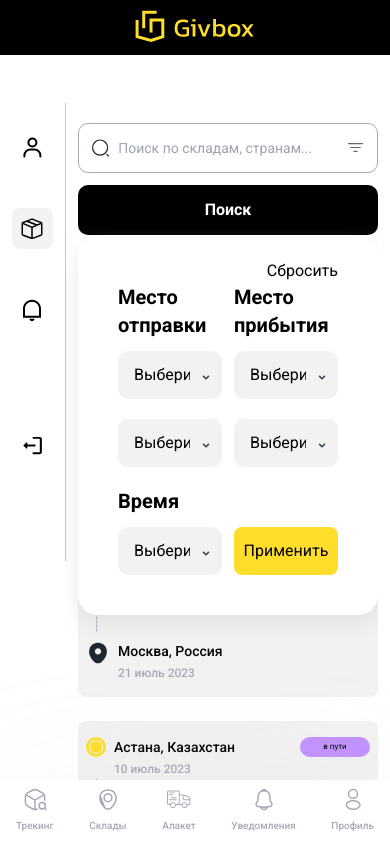
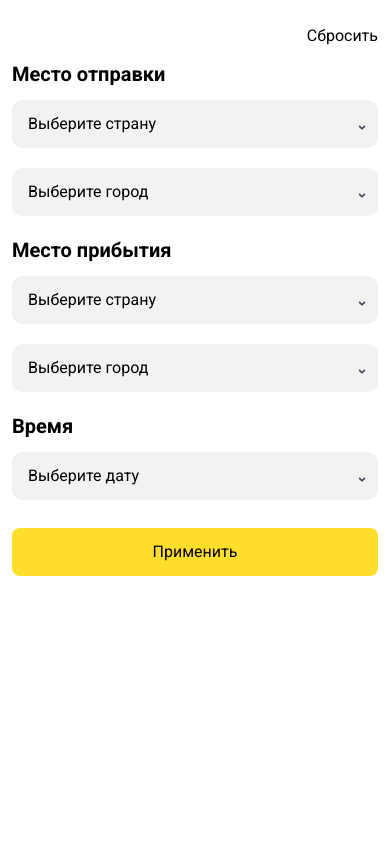
Before and after one commit to LevNiz/front1, a React (Vite) app: page /profile/my-parcels in a window 390 px wide. Both pictures are taken after a click on the element 355 px from the left and 147 px from the top of the page. Shown: the top 844 px of the page. Built offline with nearby package versions, Linux system fonts and the light colour scheme.

Commit message:
Mobile version of Profile parcels

```diff
--- a/src/components/Profile/MyParcels/FilterParcel.jsx
+++ b/src/components/Profile/MyParcels/FilterParcel.jsx
@@ -34,12 +34,19 @@ const FilterParcel = ({ isOpen, onClose }) => {
 
   return (
     <div>
-      <form className='absolute top-0 left-0 bg-white p-10 pt-6 pb-10 z-10 max-w-[890px] rounded-[20px] w-full shadow-[0px_10px_20px_0px_rgba(204,_204,_204,_0.40)]'>
+      <form className='fixed w-full overflow-y-scroll z-[9999] h-screen sm:h-auto sm:absolute top-0 left-0 bg-white px-3 sm:p-6 pb-6 md:p-10 pt-6 max-w-[890px] sm:rounded-[20px] shadow-[0px_10px_20px_0px_rgba(204,_204,_204,_0.40)]'>
         <div className='flex justify-end'>
-          <span className='cursor-pointer'>Сбросить</span>
+          <span
+            onClick={() => {
+              onClose();
+            }}
+            className='cursor-pointer mb-3'
+          >
+            Сбросить
+          </span>
         </div>
-        <div className='flex justify-between lg:pr-8'>
-          <div className='max-w-[340px] w-full mr-3'>
+        <div className='md:flex justify-between lg:pr-8'>
+          <div className='md:max-w-[340px] w-full mr-3'>
             <h3 className='text-xl font-semibold mb-3'>Место отправки</h3>
             <div className='relative w-full mb-5'>
               <select
@@ -96,8 +103,10 @@ const FilterParcel = ({ isOpen, onClose }) => {
               </div>
             </div>
           </div>
-          <div className='max-w-[340px] w-full'>
-            <h3 className='text-xl font-semibold mb-3'>Место прибытия</h3>
+          <div className='md:max-w-[340px] w-full'>
+            <h3 className='text-xl font-semibold mt-5 md:mt-0 mb-3'>
+              Место прибытия
+            </h3>
             <div className='relative w-full mb-5'>
               <select
                 className='appearance-none w-full bg-colBgGray2 py-3 px-4 pr-8 rounded-[10px] focus:outline-none '
@@ -155,8 +164,8 @@ const FilterParcel = ({ isOpen, onClose }) => {
           </div>
         </div>
         <h3 className='text-xl font-semibold mb-3 mt-5'>Время</h3>
-        <div className='flex justify-between lg:pr-8'>
-          <div className='max-w-[340px] w-full mr-3'>
+        <div className='md:flex justify-between lg:pr-8'>
+          <div className='md:max-w-[340px] w-full mr-3'>
             <div className='relative'>
               <select
                 className='appearance-none w-full bg-colBgGray2 py-3 px-4 pr-8 rounded-[10px] focus:outline-none '
@@ -185,13 +194,13 @@ const FilterParcel = ({ isOpen, onClose }) => {
               </div>
             </div>
           </div>
-          <div className='max-w-[340px] w-full'>
+          <div className='md:max-w-[340px] w-full'>
             <button
               onClick={(e) => {
                 e.preventDefault();
                 onClose();
               }}
-              className='max-w-[330px] w-full bg-colYellow h-12 rounded-lg hover:bg-colYellowHover duration-100'
+              className='md:max-w-[330px] w-full bg-colYellow mt-7 md:mt-0 h-12 rounded-lg hover:bg-colYellowHover duration-100'
             >
               Применить
             </button>
--- a/src/components/Profile/MyParcels/MyParcels.jsx
+++ b/src/components/Profile/MyParcels/MyParcels.jsx
@@ -54,19 +54,19 @@ const MyParcels = () => {
             />
           </div>
           <div className='scrollable flex relative space-x-3 items-center overflow-x-scroll lg:overflow-x-hidden mt-8 pb-3'>
-            <div className='py-2 sm:py-[10px] text-sm min-w-[180px] lg:min-w-0 md:px-6 text-center cursor-pointer rounded-[50px] bg-black text-white'>
+            <div className='py-2 sm:py-[10px] text-sm min-w-[120px] lg:min-w-0 md:px-6 text-center cursor-pointer rounded-[50px] bg-black text-white'>
               Все
             </div>
-            <div className='py-2 sm:py-[10px] text-sm min-w-[150px] lg:min-w-0 md:px-6 text-center cursor-pointer rounded-[50px] bg-colPurple2'>
+            <div className='py-2 sm:py-[10px] text-sm min-w-[120px] lg:min-w-0 md:px-6 text-center cursor-pointer rounded-[50px] bg-colPurple2'>
               Создан
             </div>
-            <div className='py-2 sm:py-[10px] text-sm min-w-[150px] lg:min-w-0 md:px-6 text-center cursor-pointer rounded-[50px] bg-colGreen2'>
+            <div className='py-2 sm:py-[10px] text-sm min-w-[120px] lg:min-w-0 md:px-6 text-center cursor-pointer rounded-[50px] bg-colGreen2'>
               В пути
             </div>
-            <div className='py-2 sm:py-[10px] text-sm min-w-[150px] lg:min-w-0 md:px-6 text-center cursor-pointer rounded-[50px] bg-colBlue'>
+            <div className='py-2 sm:py-[10px] text-sm min-w-[120px] lg:min-w-0 md:px-6 text-center cursor-pointer rounded-[50px] bg-colBlue'>
               Готов к выдаче
             </div>
-            <div className='py-2 sm:py-[10px] text-sm min-w-[150px] lg:min-w-0 md:px-6 text-center cursor-pointer rounded-[50px] bg-colOrange'>
+            <div className='py-2 sm:py-[10px] text-sm min-w-[120px] lg:min-w-0 md:px-6 text-center cursor-pointer rounded-[50px] bg-colOrange'>
               Завершен
             </div>
           </div>
--- a/src/components/Profile/MyParcels/ParcelItem.jsx
+++ b/src/components/Profile/MyParcels/ParcelItem.jsx
@@ -38,9 +38,9 @@ const ParcelItem = (parcel) => {
                   {el?.deliveryDate}
                 </p>
               </div>
-              </div>
             </div>
-            <div>
+          </div>
+          <div>
             <div className='lg:p-[10px] py-1 p-2 ml-3 text-center min-w-[70px] sm:min-w-[90px] lg:min-w-[120px] cursor-pointer text-[8px] sm:text-xs rounded-[50px] bg-colPurple2'>
               {el?.status}
             </div>
--- a/src/components/Warehouses/FilterModal.jsx
+++ b/src/components/Warehouses/FilterModal.jsx
@@ -36,7 +36,7 @@ const FilterModal = ({ isOpen, onClose }) => {
 
   return (
     <>
-      <form className='fixed w-full h-full sm:absolute top-0 left-0 xl:left-[7%] bg-white p-4 sm:p-6 md:p-10 pt-6 z-[9999] max-w-[890px] sm:rounded-[20px] shadow-[0px_10px_20px_0px_rgba(204,_204,_204,_0.40)]'>
+      <form className='fixed w-full h-screen sm:h-auto sm:absolute top-0 left-0 xl:left-[7%] bg-white p-4 sm:p-6 md:p-10 pt-6 z-[9999] max-w-[890px] sm:rounded-[20px] shadow-[0px_10px_20px_0px_rgba(204,_204,_204,_0.40)]'>
         <div className='flex justify-between sm:justify-end'>
           <div onClick={() => onClose()}>
             <img src={back} alt='*' />
@@ -48,7 +48,7 @@ const FilterModal = ({ isOpen, onClose }) => {
             Сбросить
           </span>
         </div>
-        <div className='grid sm:grid-cols-2 sm:gap-5 md:gap-8 sm:mt-0 mt-10'>
+        <div className='grid sm:grid-cols-2 sm:gap-5 md:gap-8 sm:mt-0 xs:mt-8 mt-0'>
           <div className='relative'>
             <p className='mt-5 sm:mt-0 text-base font-medium mb-2'>Страна</p>
             <select
```
